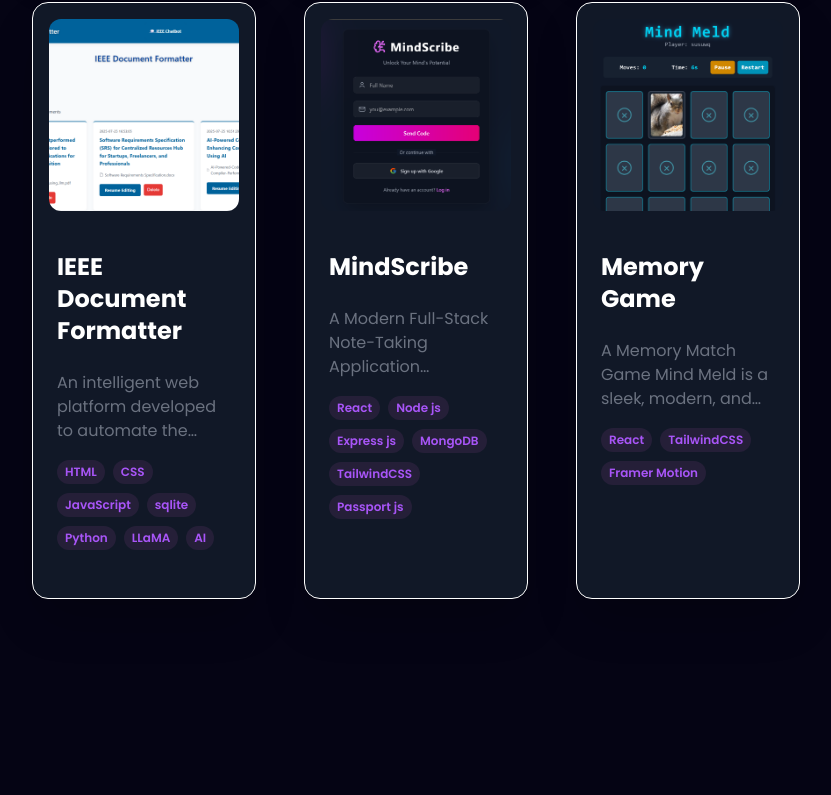
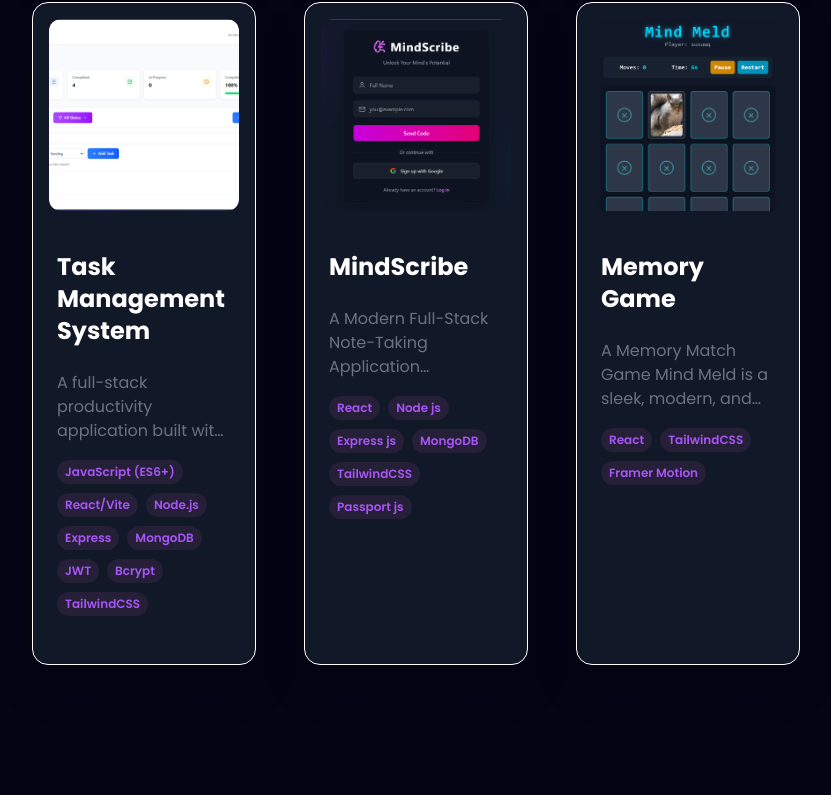
Before and after one commit to sumitdiwaka/PortFolio-Main, a React (Vite) app: page / in a window 1280 px wide. Shown: the part 5413-6208 px from the top of the page, without its empty margins (224-1055 px from the left). Built offline with nearby package versions, Linux system fonts and the light colour scheme.

Commit message:
Portfolio

```diff
--- a/src/constants.js
+++ b/src/constants.js
@@ -41,6 +41,7 @@
 import aimusic from './assets/project_logo/aimusic.png';
 import expensetracker from './assets/project_logo/expensetracker.png';
 import ieee from './assets/project_logo/ieee.png';
+import task from './assets/project_logo/task.png';
 import Videochat from './assets/project_logo/Videochat.png';
 import Memorymeld from './assets/project_logo/Memory-meld.png';
 import noteMaking from './assets/project_logo/noteMaking.png';
@@ -68,7 +69,7 @@
       { name: 'Express JS', logo: expressjsLogo },
       { name: 'MySQL', logo: mysqlLogo },
       { name: 'MongoDB', logo: mongodbLogo },
-      { name: 'SQLite', logo:sqliteLogo  },
+      { name: 'SQLite', logo: sqliteLogo },
     ],
   },
   {
@@ -183,7 +184,7 @@
     school: "GGSIPU University, New Delhi",
     date: " Aug 2022- July 2026",
     grade: "9.0 CGPA",
-      desc:' Currently pursuing my final year of B.Tech in Computer Science from GGSIPU University, New Delhi , I have had the opportunity to dive deep into the world of technology through subjects like DSA, DBMS, and Web Development. Working on various real-world projects during this time has helped me translate classroom concepts into practical applications, fueling my passion for software engineeringg ',
+    desc: ' Currently pursuing my final year of B.Tech in Computer Science from GGSIPU University, New Delhi , I have had the opportunity to dive deep into the world of technology through subjects like DSA, DBMS, and Web Development. Working on various real-world projects during this time has helped me translate classroom concepts into practical applications, fueling my passion for software engineeringg ',
     degree: "Bachelor of Technology - BTECH (Computer Science)",
   },
 
@@ -197,7 +198,7 @@
     description:
       "A full-stack web application that uses an LSTM neural network to generate original musical melodies. The platform features a complete user authentication system, a personal dashboard to save and manage generated songs, and an advanced in-browser player with real-time visualization and playback controls.",
     image: aimusic,
-      tags: ["python",'Flask framework', 'SQLite',"HTML", "TailwindCSS", "JavaScript"],
+    tags: ["python", 'Flask framework', 'SQLite', "HTML", "TailwindCSS", "JavaScript"],
     github: "https://github.com/sumitdiwaka/Music-Generation-Using-LSTM",
     webapp: "",
   },
@@ -207,7 +208,7 @@
     description:
       "A Full-Stack Slack Clone This is a feature-rich, full-stack video chat application that mimics the core functionalities of Slack. It includes real-time messaging, video and audio calls, file sharing, and much more. This project is built with the MERN stack (MongoDB, Express.js, React.js, Node.js) and integrates several modern technologies to provide a seamless user experience..",
     image: Videochat,
-      tags: ["React",'Node js', 'Express js',"MongoDB", "TailwindCSS", "clerk",],
+    tags: ["React", 'Node js', 'Express js', "MongoDB", "TailwindCSS", "clerk",],
     github: "https://github.com/sumitdiwaka/video-chat-app",
     webapp: "http://video-chat-app-frontend-alpha.vercel.app",
   },
@@ -217,25 +218,19 @@
     description:
       "A full-stack financial tracker that helps users monitor income and expenses with real-time analytics. The application includes secure user authentication, a responsive dashboard with interactive visualizations (charts and graphs), and time-based filters to analyze financial trends efficiently.",
     image: expensetracker,
-      tags: ["React JS", "Node JS", "MongoDB", "TailwindCSS", "Express JS",'JWT'],
+    tags: ["React JS", "Node JS", "MongoDB", "TailwindCSS", "Express JS", 'JWT'],
     github: "https://github.com/sumitdiwaka/Expense-Tracker",
     webapp: "https://expense-tracker-bzq1.vercel.app",
   },
   {
     id: 3,
-      title: "IEEE Document Formatter",
+    title: "Task Management System",
     description:
-       'An intelligent web platform developed to automate the conversion of research documents into IEEE-compliant formats. The system uses Large Language Models (LLMs) to parse and restructure content while ensuring strict adherence to IEEE guidelines, significantly reducing manual formatting efforts.',
-      image: ieee,
-      tags: ["HTML",
-        "CSS",
-        "JavaScript",
-        "sqlite",
-        "Python",
-        "LLaMA",
-        "AI",],
-      github: "https://github.com/sumit-kumar-2104/IEEE_Document_Formatter",
-      webapp: "https://ieee-document-formatter-2.onrender.com",
+      "A full-stack productivity application built with the MERN stack, featuring secure JWT authentication, real-time CRUD operations, and a dynamic dashboard. It includes advanced filtering, a progress-tracking status bar, and a toggleable Calendar View to manage deadlines effectively.",
+    image: task,
+    tags: ["JavaScript (ES6+)", "React/Vite", "Node.js", "Express", "MongoDB","JWT", "Bcrypt", "TailwindCSS"],
+    github: "https://github.com/sumitdiwaka/Task-Management-Primetrader",
+    webapp: "https://task-management-p-git-a754be-sumitdiwakar476-gmailcoms-projects.vercel.app",
   },
   {
     id: 4,
@@ -243,7 +238,7 @@
     description:
       "A Modern Full-Stack Note-Taking Application MindScribe is a sleek, secure, and modern full-stack note-taking application designed to provide a seamless and visually appealing user experience. It features a secure authentication system with both passwordless OTP and Google OAuth, allowing users to quickly sign up and manage their notes. The application boasts a stunning dark mode UI with glassmorphism effects and subtle animations.",
     image: noteMaking,
-      tags: ["React",  "Node js", "Express js",'MongoDB','TailwindCSS','Passport js'],
+    tags: ["React", "Node js", "Express js", 'MongoDB', 'TailwindCSS', 'Passport js'],
     github: "https://github.com/sumitdiwaka/Highway-Delite-Ass",
     webapp: "https://highway-delite-ass.vercel.app",
   },
@@ -253,7 +248,7 @@
     description:
       "A Memory Match Game Mind Meld is a sleek, modern, and responsive card-matching memory game built as a frontend development assignment. The game challenges players to find all matching pairs of cards in the shortest amount of time and with the fewest moves. It features a clean user interface, smooth animations, and a persistent leaderboard to encourage replayability.",
     image: Memorymeld,
-      tags: ["React", "TailwindCSS", "Framer Motion", ],
+    tags: ["React", "TailwindCSS", "Framer Motion",],
     github: "https://github.com/sumitdiwaka/Memory-LSOYS-Games---Apps",
     webapp: "https://memory-lsoys-games-apps.vercel.app",
   },
```
Also changed, not shown: src/assets/project_logo/task.png (added). Lines whose indentation alone changed are shown as unchanged.
